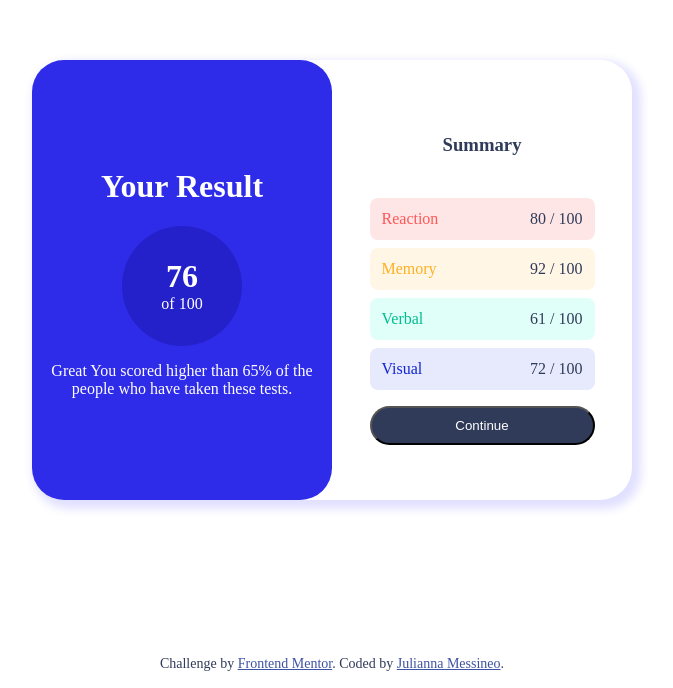
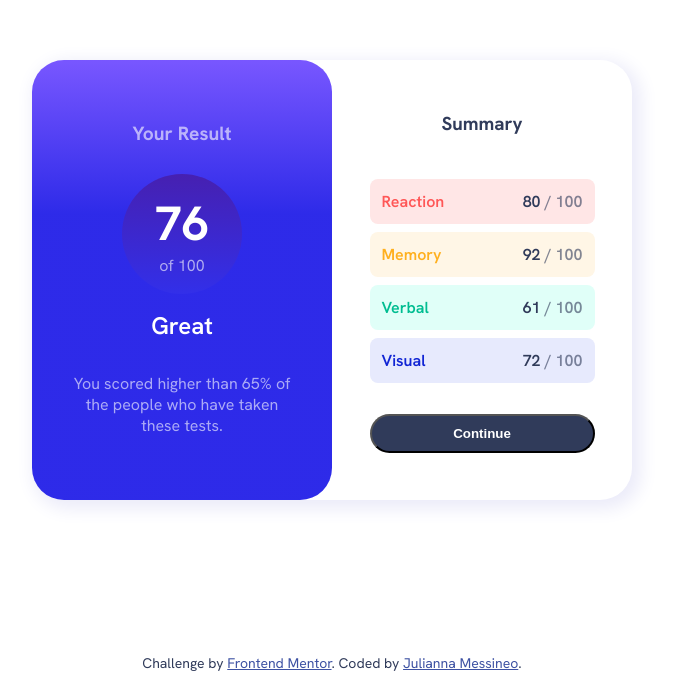
Before and after one commit to mathematiCode/results-summary-component-main-FEM, a plain HTML site: page index.html in a window 1280 px wide. Shown: the part 128-816 px from the top of the page, without its empty margins (308-981 px from the left). Drawn offline with Linux system fonts and the light colour scheme.

Commit message:
Fonts and Styles

```diff
--- a/index.html
+++ b/index.html
@@ -11,6 +11,9 @@
 
 
   <link rel="stylesheet" href="style.css">
+  <link rel="preconnect" href="https://fonts.googleapis.com">
+<link rel="preconnect" href="https://fonts.gstatic.com" crossorigin>
+<link href="https://fonts.googleapis.com/css2?family=Hanken+Grotesk:ital,wght@0,100..900;1,100..900&display=swap" rel="stylesheet">
 </head>
 
 <body>
@@ -22,9 +25,11 @@
         Your Result
       </h1>
       <div id="circle">
-        <div id="score"> 76 </div>of 100
+        <div id="score"> 76 </div> <span class="denom"> of 100</span>
       </div>
-      <p id="score-explanation">Great You scored higher than 65% of the people who have taken these tests.
+
+      <div id="result">Great</div>
+      <p id="score-explanation"> You scored higher than 65% of the people who have taken these tests.
       </p>
     </div>
     <div id="detailed-results">
@@ -32,19 +37,19 @@
       <ul>
         <li id="reaction">
           <div>Reaction</div>
-          <div> 80 / 100 </div>
+          <div> 80  <span class="denom"> / 100</span> </div>
         </li>
         <li id="memory">
           <div>Memory</div>
-          <div> 92 / 100 </div>
+          <div> 92  <span class="denom"> / 100</span> </div>
         </li>
         <li id="verbal">
           <div>Verbal</div>
-          <div> 61 / 100 </div>
+          <div> 61  <span class="denom"> / 100</span> </div>
         </li>
         <li id="visual">
           <div >Visual</div>
-          <div> 72 / 100 </div>
+          <div> 72  <span class="denom"> / 100</span> </div>
         </li>
       </ul>
 
--- a/style.css
+++ b/style.css
@@ -13,6 +13,7 @@
 --primary-color: hsl(224, 30%, 27%);
 
 color: var(--primary-color);
+font-family: "Hanken Grotesk", sans-serif;
 
 /*
 - Light slate blue (background): hsl(252, 100%, 67%)
@@ -47,7 +48,7 @@ color: var(--primary-color);
 
 #circle {
     border-radius: 10em;
-    background-color: hsl(241, 72%, 46%);
+    background: linear-gradient(180deg, rgb(70, 32, 177), hsl(241, 81%, 55%));
     height: 100px;
     width: 100px;
     text-align: center;
@@ -72,12 +73,28 @@ color: var(--primary-color);
     width: 600px;
     height: min(55%, 700px);
     border-radius: 2em;
-    box-shadow: 5px 5px 10px 4px hsl(241, 100%, 94%);
+    box-shadow: 5px 5px 18px 4px hsl(240, 54%, 95%);
 }
 
 #score {
-    font-size: 2em;
+    font-size: 3em;
     font-weight: 700;
+}
+
+p {
+    width: 75%;
+    opacity: 60%;
+}
+
+h1 {
+    font-size: 1.2rem;
+    opacity: 60%;
+
+}
+
+#result {
+    font-size: 1.5em;
+    font-weight: 600;
 }
 
 ul {
@@ -95,6 +112,14 @@ li {
     border-radius: 0.5rem;
 }
 
+li > div {
+    font-weight: 600;
+}
+
+.denom {
+    opacity: 60%;
+
+}
 
 #overall-results,
 #detailed-results {
@@ -106,9 +131,10 @@ li {
     flex-direction: column;
     align-items: center;
     justify-content: center;
-    background-color:  hsl(241, 81%, 54%);
+    background:  linear-gradient(180deg, hsl(252, 100%, 67%) 0%, hsl(241, 81%, 54%) 35% 100%);
     color: white;
     border-radius: 2em;
+    gap: 1em;
 }
 
 #detailed-results {
@@ -120,13 +146,16 @@ li {
 }
 
 
-#continue {
+button {
     width: 75%;
     background-color: var(--primary-color);
     border-radius: 2em;
     padding-top: 10px;
     padding-bottom: 10px;
     color: white;
+    margin-top: 15px;
+    margin-bottom: 15px;
+    font-weight: 600;
 
 }
 
@@ -160,7 +189,8 @@ li {
 }
 
 #h3 {
-    place-items: center;
+    margin-top: 10px;
+    align-self: flex-start;
 }
 
 #score-explanation {
```
